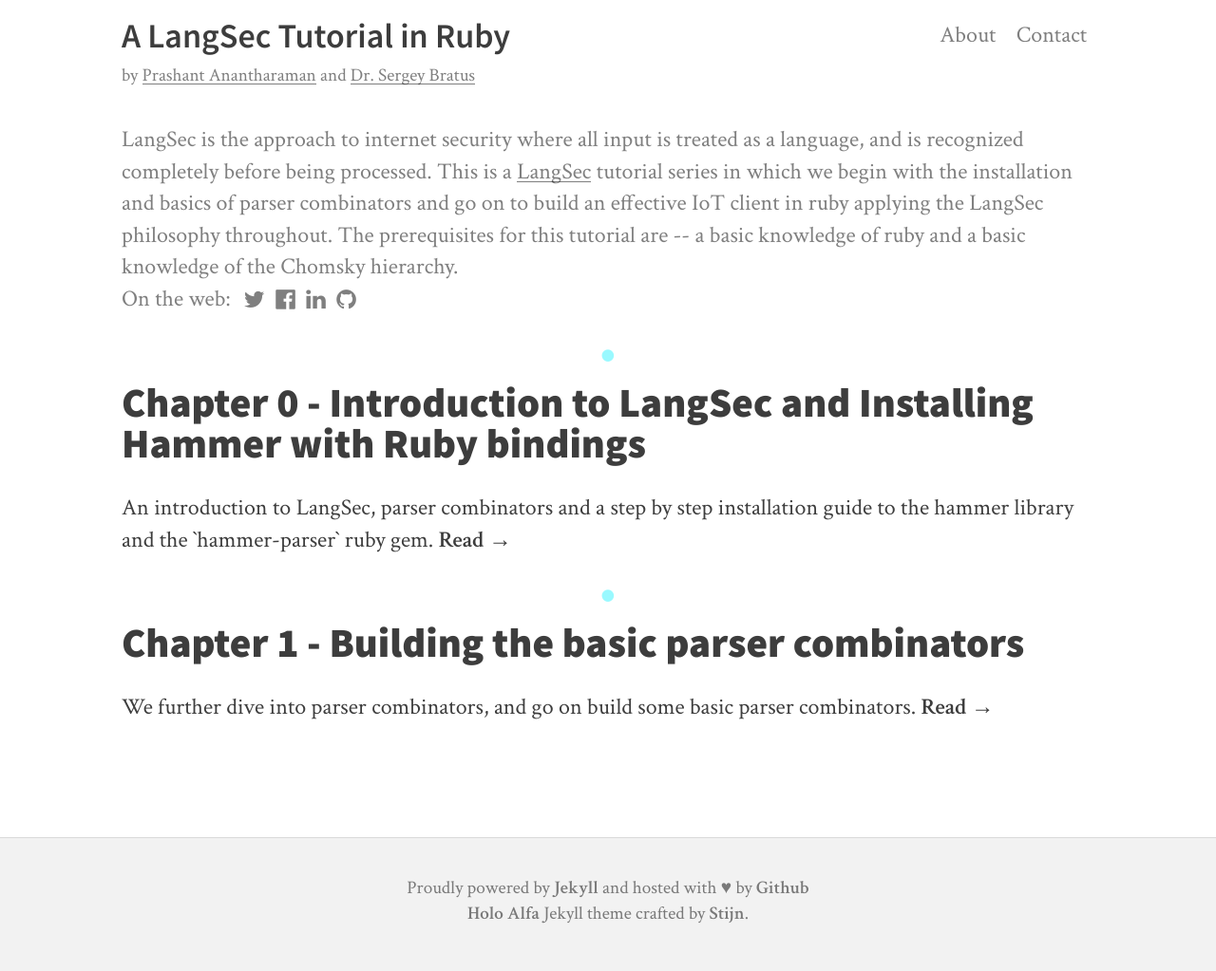
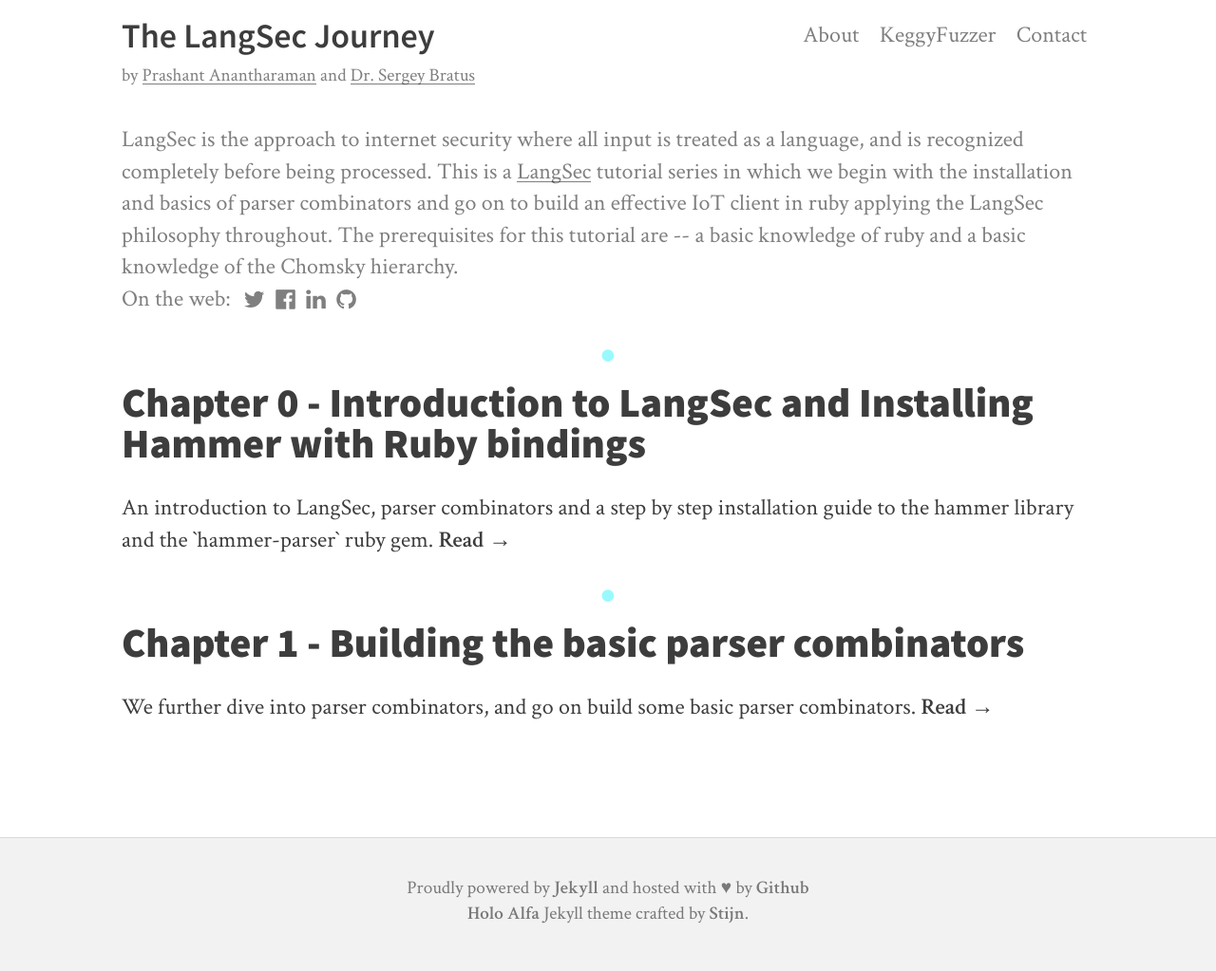
Before and after one commit to prashantbarca/prashantbarca.github.io, a Jekyll site: the page built from index.html, in a window 1280 px wide. Shown: the whole page at 95% size. Built offline with Jekyll 4.4.1, drawn with Linux system fonts in a browser that asks for light colours; nearby versions of some CDN libraries; the list of posts is cut into pages by our own code.

Commit message:
Add fuzzer page

```diff
--- a/_config.yml
+++ b/_config.yml
@@ -1,6 +1,6 @@
 
 # The name of your website.
-name: A LangSec Tutorial in Ruby
+name: The LangSec Journey
 
 description:
 
--- a/_includes/navigation.html
+++ b/_includes/navigation.html
@@ -1,5 +1,6 @@
 <nav>
   <a href="{{ site.baseurl }}/about/">About</a>
+  <a href="{{ site.baseurl }}/KeggyFuzzer/">KeggyFuzzer</a>
   <a href="{{ site.baseurl }}/contact/">Contact</a>
   <!-- <a href="{{ site.baseurl }}/archive/">Archive</a> -->
 </nav>
```
Also changed, not shown: fuzzer.md (added, +10 -0 lines).
